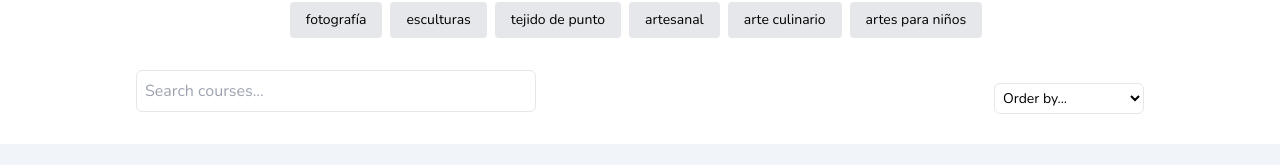
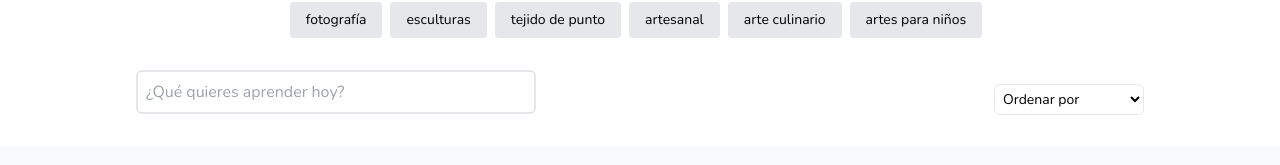
Before and after one commit to carlosau/nextjs-pagesrouter-crud-sqlite, a Next.js app: page / in a window 1280 px wide. Shown: the part 136-301 px from the top of the page. Built offline with nearby package versions, Linux system fonts and the light colour scheme; no server answers; the database is empty.

Commit message:
LAST COMMIT

```diff
--- a/pages/index.tsx
+++ b/pages/index.tsx
@@ -116,7 +116,7 @@ const Home: React.FC<HomeProps> = () => {
 
   return (
     <main
-      className={`bg-slate-100 flex min-h-screen flex-col items-center justify-between p-8 sm:p-20 ${nunito.className}`}
+      className={`bg-gray-50 flex min-h-screen flex-col items-center justify-between p-8 sm:p-20 ${nunito.className}`}
     >
 
     <div className="w-full bg-white fixed sm:px-24 p-8 sm:p-4 top-0">
@@ -156,10 +156,10 @@ const Home: React.FC<HomeProps> = () => {
         <div className="">
         <input
           type="text"
-          placeholder="Search courses..."
+          placeholder="¿Qué quieres aprender hoy?"
           value={searchQuery}
           onChange={handleSearchInputChange}
-          className="w-full sm:w-[400px] rounded-md border p-2 mb-4"
+          className="w-full sm:w-[400px] rounded-md border border-2 p-2 mb-4"
         />
         </div>
         {/* Dropdown for ordering */}
@@ -169,11 +169,11 @@ const Home: React.FC<HomeProps> = () => {
           onChange={handleSelectChange}
           className="w-[150px] float-right bg-white rounded-md border p-1 text-sm"
         >
-          <option value="">Order by...</option>
-          <option value="newest">Newest</option>
+          <option value="">Ordenar por</option>
+          <option value="newest">Más recientes</option>
           {/* <option value="updated">Updated</option> */}
-          <option value="lowestPrice">Lowest Price</option>
-          <option value="highestPrice">Highest Price</option>
+          <option value="lowestPrice">Precio más bajo</option>
+          <option value="highestPrice">Precio más alto</option>
           <option value="isAd">Is Ad</option>
         </select>
         </div>
```
Also changed, not shown: 1 other file (tests, documents, lock files or other folders).
